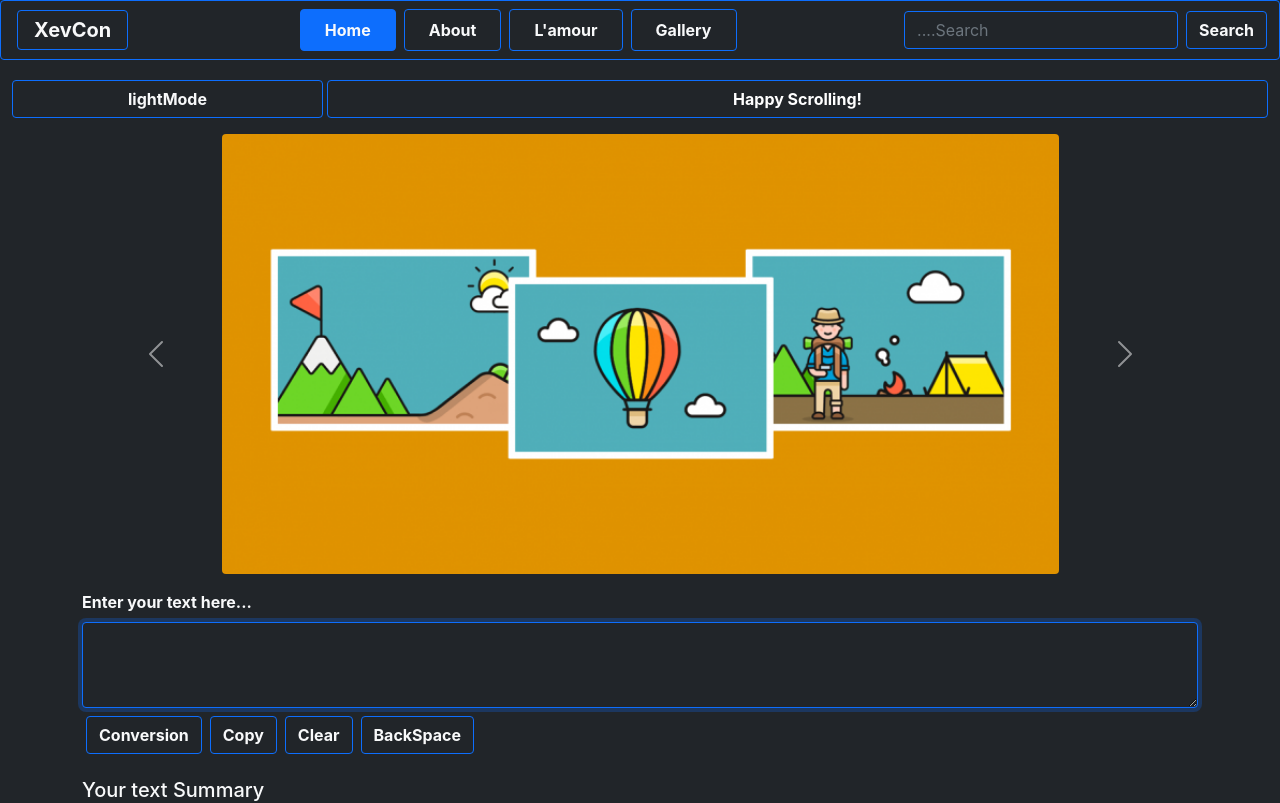
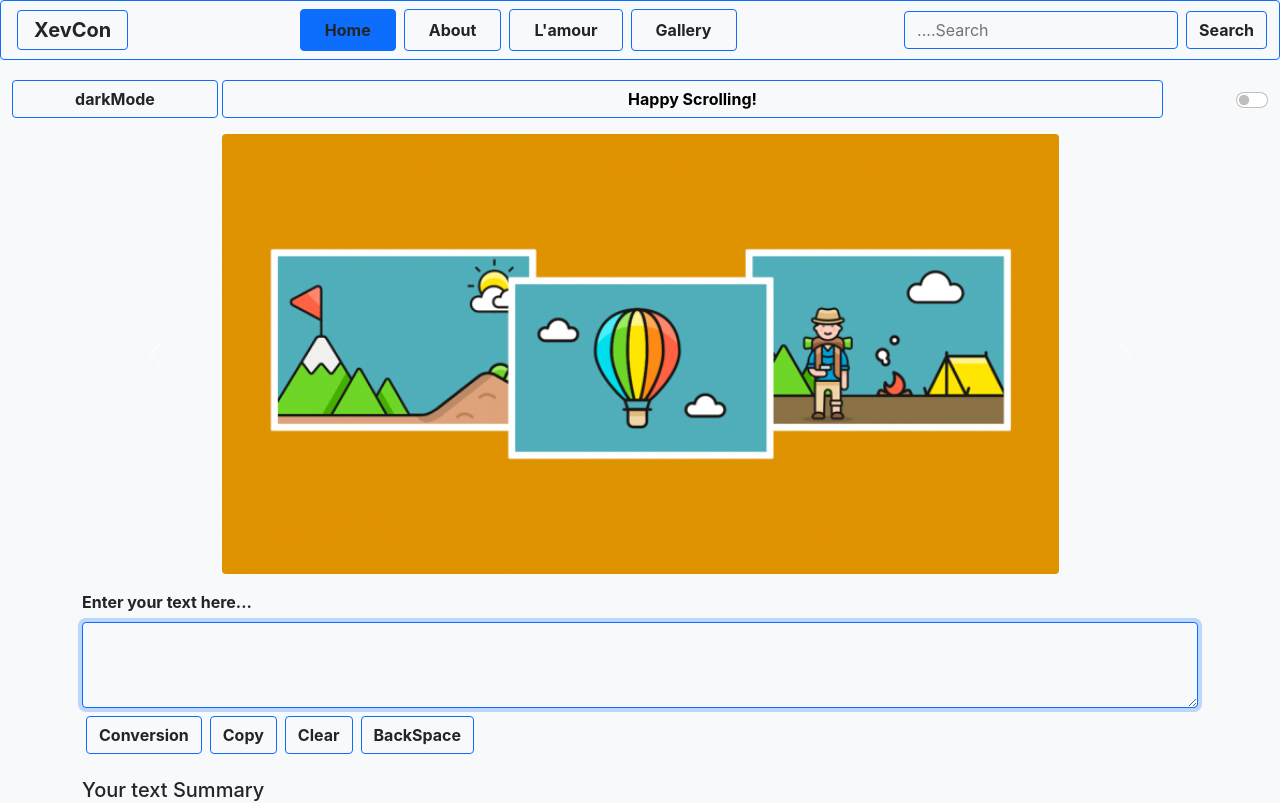
Before and after one commit to hammadhfz/react, a React (Create React App) app: page / in a window 1280 px wide. Shown: the top 803 px of the page. Built offline with nearby package versions, Linux system fonts and the light colour scheme.

Commit message:
switch added

```diff
--- a/src/App.js
+++ b/src/App.js
@@ -6,8 +6,8 @@ import Text from './comp/Text';
 import Accdn from './comp/Accdn'
 
 function App() {
-	const [frontMode, setFrontMode] = useState('light');
-	const [backMode, setBackMode] = useState('dark');
+	const [frontMode, setFrontMode] = useState('dark');
+	const [backMode, setBackMode] = useState('light');
 
 	let changeMode = () => {
 		if (frontMode === 'dark') {
@@ -27,11 +27,17 @@ function App() {
 
 		<div className="container-fluid">
 			<div className='row gx-1'>
-				<div className="col-lg-3 col-md-6 col-sm-12 mt-3 mb-1 my-lg-3">
+				<div className="col-lg-2 col-md-6 col-sm-12 mt-3 mb-1 my-lg-3">
 					<button className={`form-control btn btn-outline-primary text-${frontMode} fw-bold`} onClick={changeMode}>{frontMode}Mode</button>
 				</div>
 				<div className="col-lg-9 col-md-6 col-sm-12 mt-1 mb-3 my-lg-3">
 					<Modal modalmode = {backMode} txtmode = {frontMode}/>
+				</div>
+				<div className="col-lg-1 col-md-6 col-sm-12 mt-1 mb-3 my-lg-3">
+					<div class="d-flex justify-content-end form-check form-switch pt-2">
+  						{/* <label class="form-check-label" >{frontMode}mode</label> */}
+  						<input class="form-check-input " type="checkbox" onChange={changeMode} role="switch"/>
+					</div>
 				</div>
 			</div>
 		</div>
```
